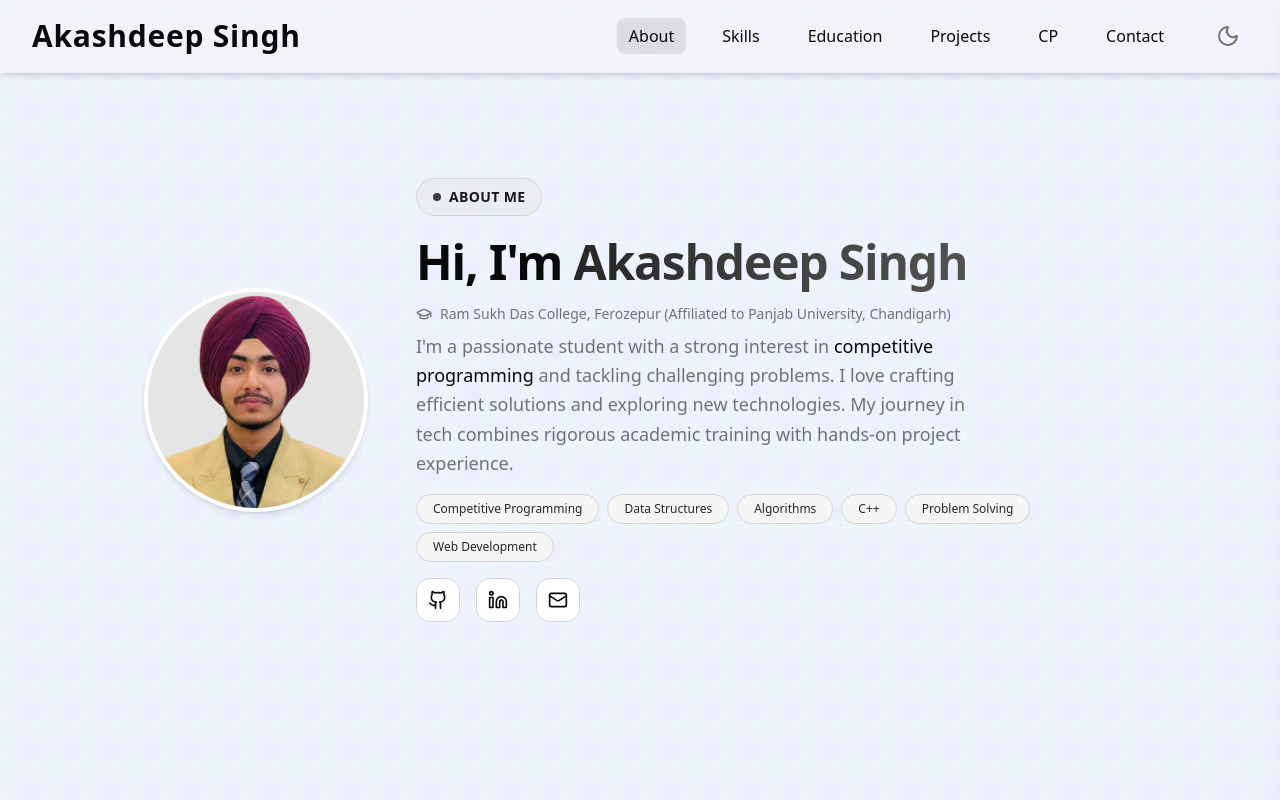
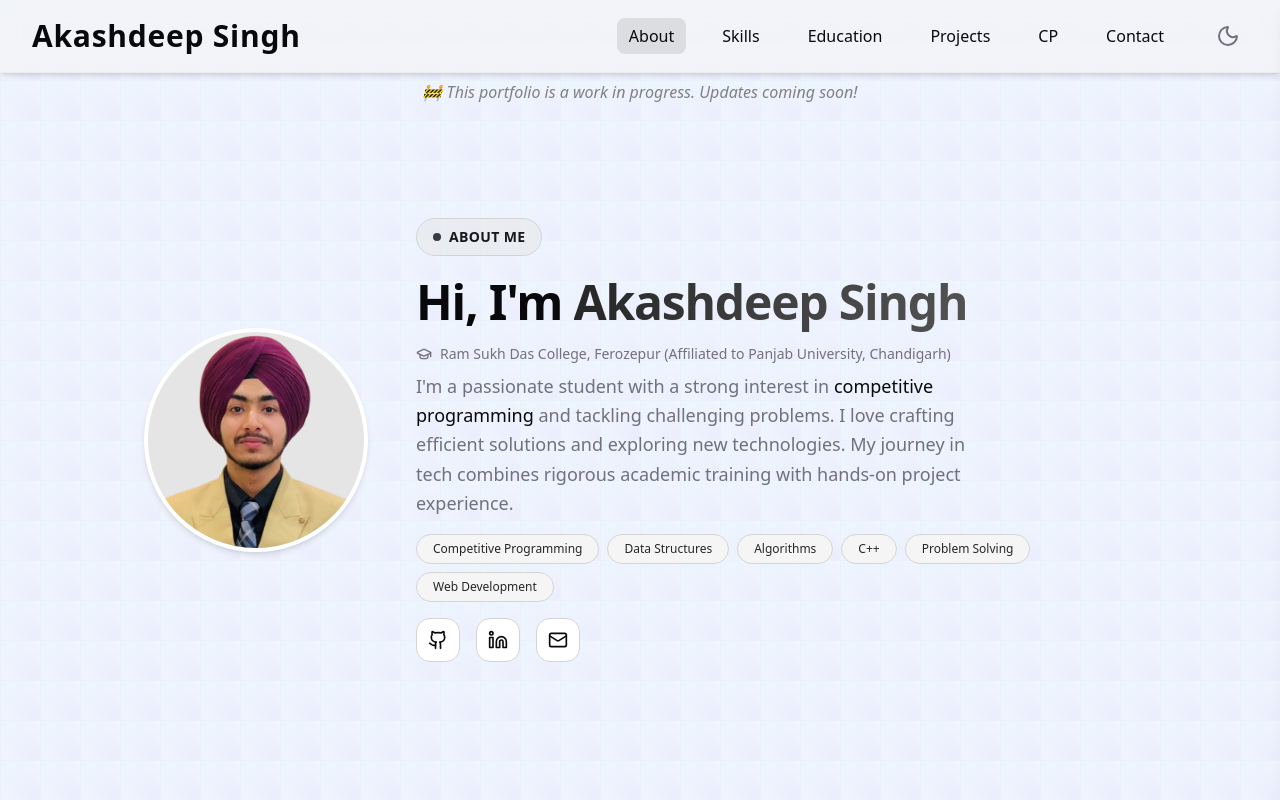
Before and after one commit to akashweb05/my-portfolio, a React (Vite) app: page / in a window 1280 px wide. Shown: the top 800 px of the page. Built offline with nearby package versions, Linux system fonts and the light colour scheme.

Commit message:
added message work-in-progress

```diff
--- a/src/components/About.jsx
+++ b/src/components/About.jsx
@@ -76,6 +76,12 @@ export default memo(function About() {
   );
 
   return (
+     <>
+      {/* Work in progress notice at the very top */}
+      <p style={{ color: "gray", fontStyle: "italic", textAlign: "center", marginBottom: "1rem" }}>
+        🚧 This portfolio is a work in progress. Updates coming soon!
+      </p>
+
     <motion.div
       initial={{ opacity: 0 }}
       animate={{ opacity: 1 }}
@@ -125,7 +131,10 @@ export default memo(function About() {
 
           <div className="flex items-center justify-center md:justify-start gap-2 text-muted-foreground text-sm mb-2">
             <GraduationCap className="w-4 h-4" />
-            <span>Ram Sukh Das College, Ferozepur (Affiliated to Panjab University, Chandigarh)</span>
+            <span>
+              Ram Sukh Das College, Ferozepur (Affiliated to Panjab University,
+              Chandigarh)
+            </span>
           </div>
 
           <p className="text-base sm:text-lg text-muted-foreground leading-relaxed max-w-xl mb-4 text-center md:text-left">
@@ -145,6 +154,7 @@ export default memo(function About() {
 
           <div className="flex flex-wrap gap-4 justify-center md:justify-start">
             {socialLinksElements}
+
             {/* <a
               href={RESUME_URL}
               target="_blank"
@@ -158,5 +168,6 @@ export default memo(function About() {
         </motion.div>
       </div>
     </motion.div>
+      </>
   );
 });
```
